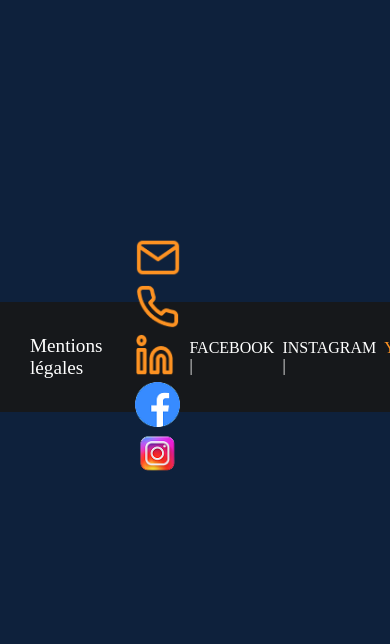
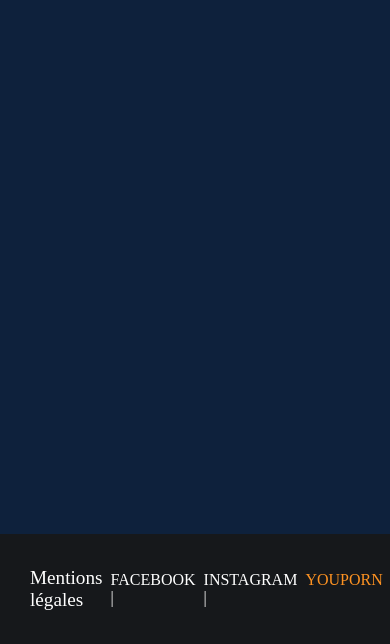
Before and after one commit to Natacha641/projet_quizz, a PHP site: page /quizz.php in a window 390 px wide; the page is wider, and only the part inside the window is pictured. Shown: the part 1459-2103 px from the top of that part. Before the commit the page ends 1930 px from the top of that part, so only its background shows below. Run offline with PHP 8.4, Linux system fonts and the light colour scheme.

Commit message:
change to quizz.php : add main section, moved header and footer into the body section. Changed quizz.css : added min-height value for main section

```diff
--- a/quizz.css
+++ b/quizz.css
@@ -9,6 +9,10 @@ body {
             align-items: center;
 
         }
+
+main {
+    min-height: 1900px;
+}
 
 body section {
     margin-bottom: 900px;
@@ -96,3 +100,10 @@ body section {
     background-color: #ffffff;
     box-shadow: #FD9222;
 }
+
+@media screen and (max-width: 700px){
+
+.social-media-icon{
+    display: none;
+}
+}
--- a/quizz.php
+++ b/quizz.php
@@ -7,11 +7,12 @@
     <link rel="stylesheet" href="./quizz.css">
 </head>
 
-<?php  // Inclut le fichier header.php
+
+<body>
+    <?php  // == [Header] ==
         require_once './header_footer/header.php';
     ?>
-
-<body>
+    <main>
         <section class="squizz">
 
             <div class="theme-question">
@@ -32,10 +33,13 @@
                 <button class="btn-validate">Valider ma réponse</button>
             </div>
         </section>
+    </main>
+
+    <?php  // == [Footer] ==
+        require_once './header_footer/footer.php';
+    ?>
 </body>
 
-<?php  // Inclut le fichier header.php
-    require_once './header_footer/footer.php';
-?>
+
 
 </html>
```
Lines whose indentation alone changed are shown as unchanged.
